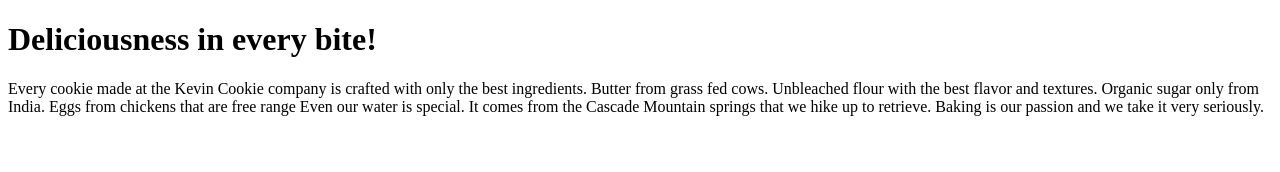
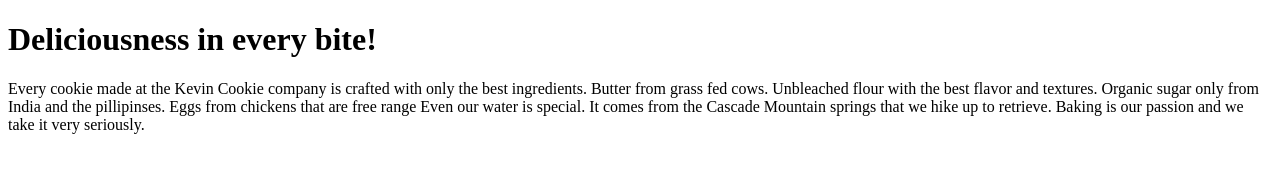
Before and after one commit to LiorDavid1996/ProductGo-git, a plain HTML site: page index.htm in a window 1280 px wide. Drawn offline with Linux system fonts and the light colour scheme.

Commit message:
Update index.htm

```diff
--- a/index.htm
+++ b/index.htm
@@ -4,7 +4,7 @@
 
 <h1>Deliciousness in every bite!</h1>
 
-<p>Every cookie made at the Kevin Cookie company is crafted with only the best ingredients. Butter from grass fed cows. Unbleached flour with the best flavor and textures. Organic sugar only from India. Eggs from chickens that are free range Even our water is special. It comes from the Cascade Mountain springs that we hike up to retrieve. Baking is our passion and we take it very seriously.</p>
+<p>Every cookie made at the Kevin Cookie company is crafted with only the best ingredients. Butter from grass fed cows. Unbleached flour with the best flavor and textures. Organic sugar only from India and the pillipinses. Eggs from chickens that are free range Even our water is special. It comes from the Cascade Mountain springs that we hike up to retrieve. Baking is our passion and we take it very seriously.</p>
 
 
 </body>
```
